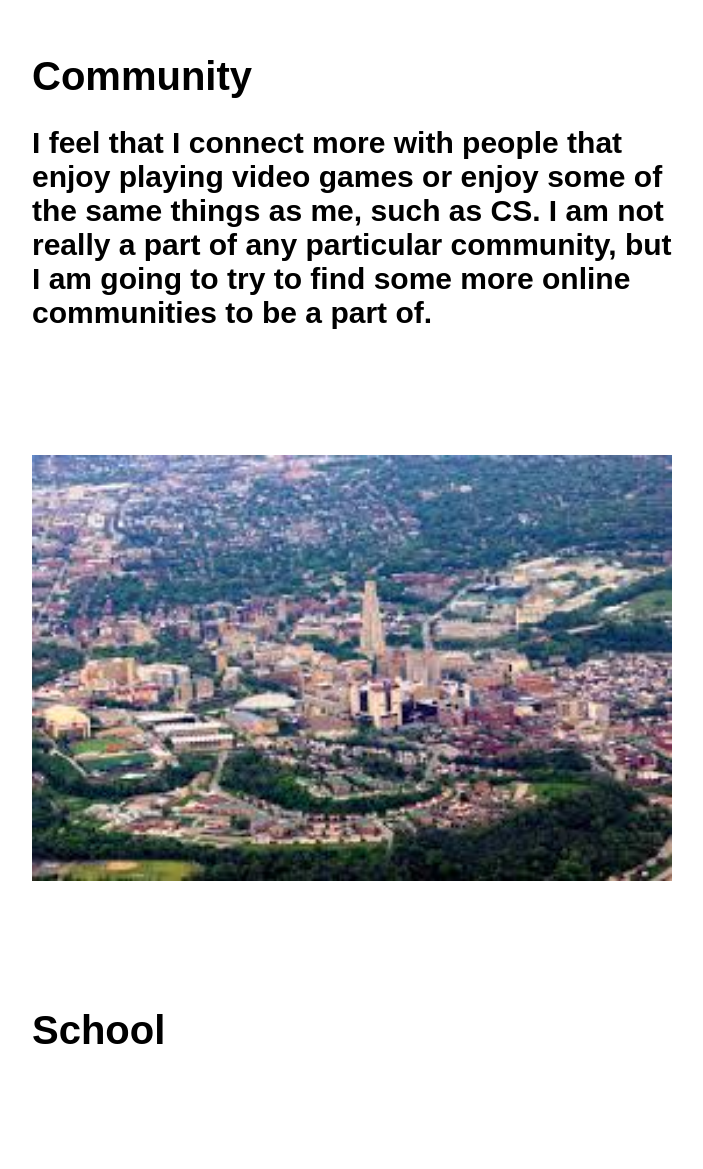
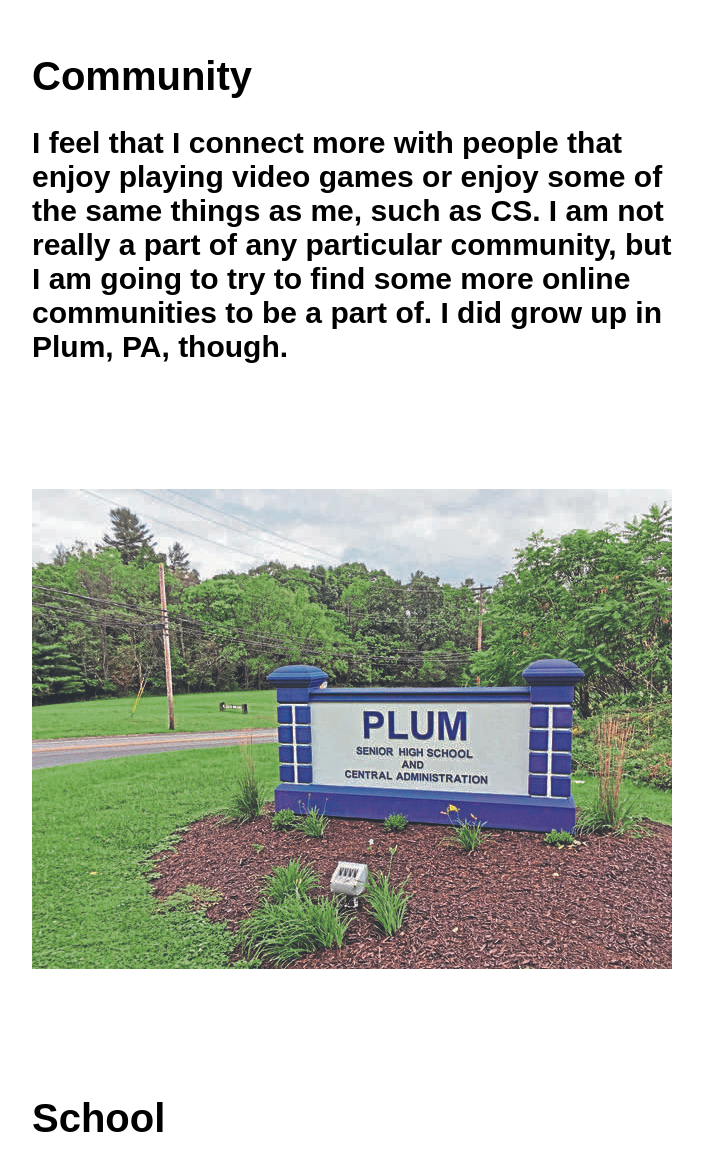
Before and after one commit to Resourceful-Bat/Praj-Perez, a plain HTML site: page index.html in a window 1280 px wide. Shown: the part 6140-7309 px from the top of the page, without its empty margins (288-991 px from the left). Drawn offline with Linux system fonts and the light colour scheme.

Commit message:
Add files via upload

```diff
--- a/index.html
+++ b/index.html
@@ -158,11 +158,11 @@ FUN FACT: "Lorem ipsum", "Lorem ipsum" was hacked out of Cicero's "De finibus bo
 
     <!--So what exactly is your community: is it actual? virtual? Where do find your ground, or at least, where do you drop anchor, you drifter, you? While we often think of communities as neighborhoods and clubs and a group of colleagues or friends, you might find community across the frontiers of the dead, and perhaps even with those who have never lived. I'll let you explain. -->
 
-  <h2>I feel that I connect more with people that enjoy playing video games or enjoy some of the same things as me, such as CS. I am not really a part of any particular community, but I am going to try to find some more online communities to be a part of.</h2>
+  <h2>I feel that I connect more with people that enjoy playing video games or enjoy some of the same things as me, such as CS. I am not really a part of any particular community, but I am going to try to find some more online communities to be a part of. I did grow up in Plum, PA, though.</h2>
   </div>
 
     <div>
- <img src="Pitt.jpg" alt="my feet in water-decribe the image HERE for accessibility purposes" class="center-image" style="max-width:100%;max-height:100%;">
+ <img src="Plum.jpg" alt="my feet in water-decribe the image HERE for accessibility purposes" class="center-image" style="max-width:100%;max-height:100%;">
     </div>
 
 <!-- In our final discourse section, we will process the role schooling has played in our lives. -->
```
Also changed, not shown: pain.jpg (added).
